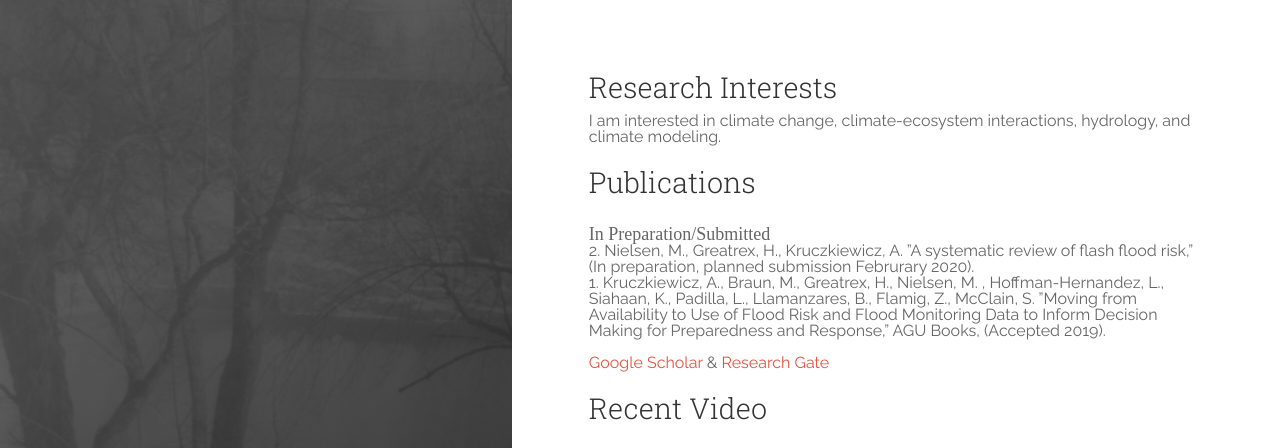
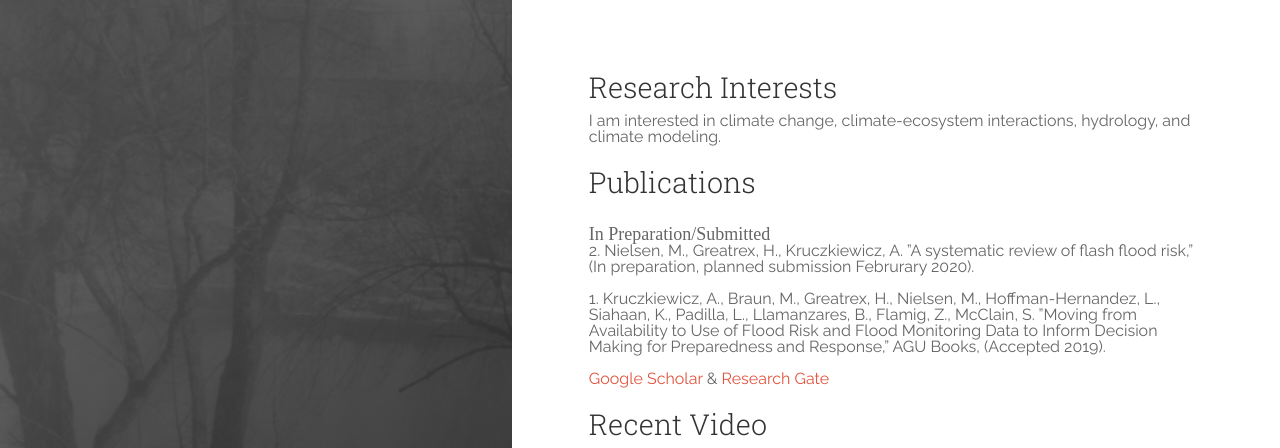
Before and after one commit to zentouro/zentouro.github.io, a Jekyll site: the page built from index.html, in a window 1280 px wide and 1368 px high. Shown: the top 448 px of the window. Built offline with Jekyll 4.4.1, drawn with Linux system fonts in a browser that asks for light colours; the list of posts is cut into pages by our own code; grey boxes are pictures that could not be loaded.

```diff
--- a/index.html
+++ b/index.html
@@ -16,9 +16,9 @@ I am interested in climate change, climate-ecosystem interactions, hydrology, an
 <i> In Preparation/Submitted </i>
 
 <br>
-<b>2. Nielsen, M.</b>, Greatrex, H., Kruczkiewicz, A. ”A systematic review of flash flood risk,” (In preparation, planned submission Februrary 2020).
-<br>
-<b>1.</b> Kruczkiewicz, A., Braun, M., Greatrex, H., <b> Nielsen, M. </b>, Hoffman-Hernandez, L., Siahaan, K., Padilla, L., Llamanzares, B., Flamig, Z., McClain, S.  ”Moving from Availability to Use of Flood Risk and Flood Monitoring Data to Inform Decision Making for Preparedness and Response,” AGU Books, (Accepted 2019). <br> <br>
+2. Nielsen, M., Greatrex, H., Kruczkiewicz, A. ”A systematic review of flash flood risk,” (In preparation, planned submission Februrary 2020).
+<br><br>
+1. Kruczkiewicz, A., Braun, M., Greatrex, H., Nielsen, M., Hoffman-Hernandez, L., Siahaan, K., Padilla, L., Llamanzares, B., Flamig, Z., McClain, S.  ”Moving from Availability to Use of Flood Risk and Flood Monitoring Data to Inform Decision Making for Preparedness and Response,” AGU Books, (Accepted 2019). <br> <br>
 
 <a href= "https://scholar.google.com/citations?user=pNhZXOEAAAAJ&hl=en"> Google Scholar </a> & <a href = "https://www.researchgate.net/profile/Miriam_Nielsen2" > Research Gate </a>
 
```
